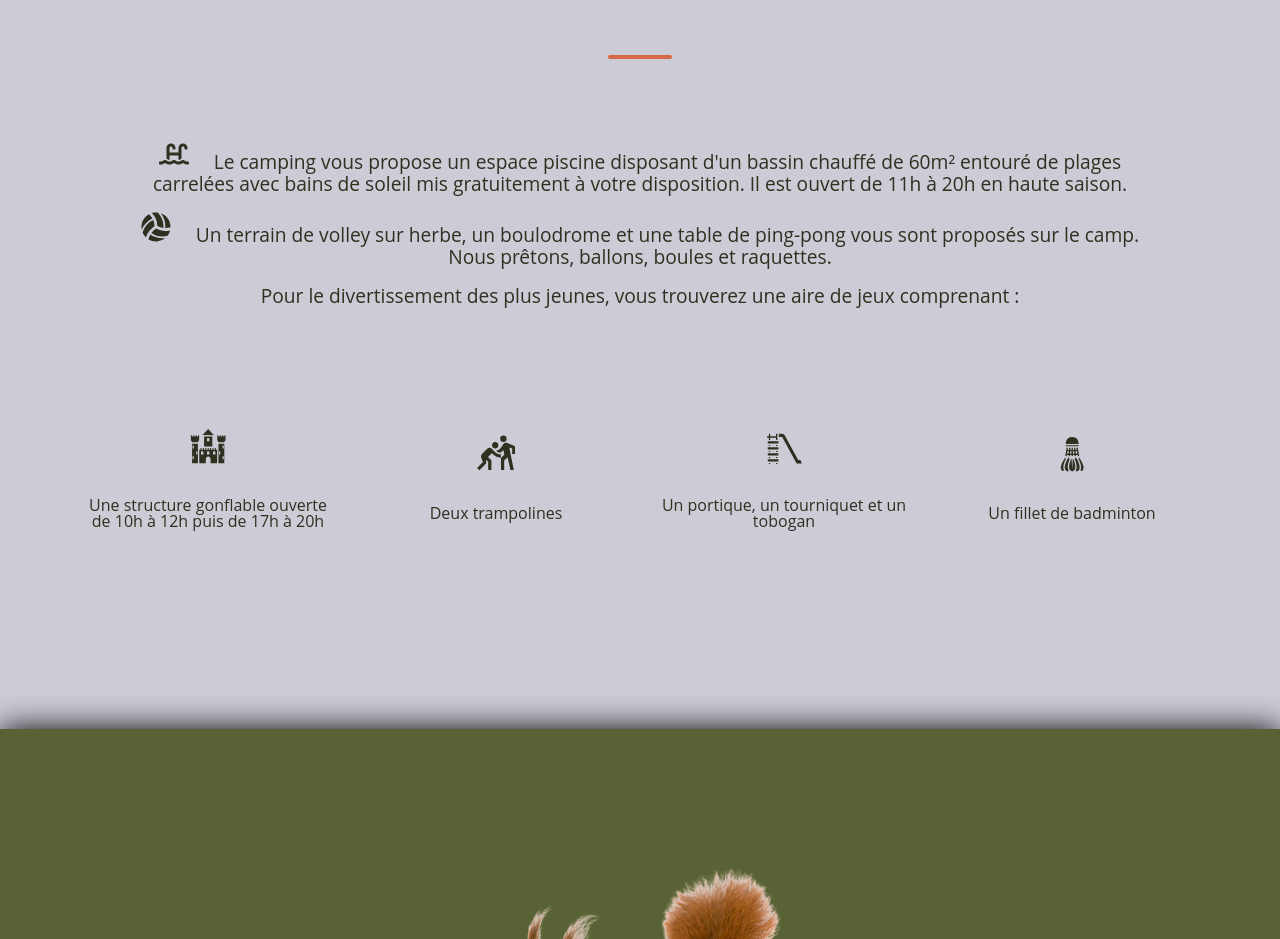
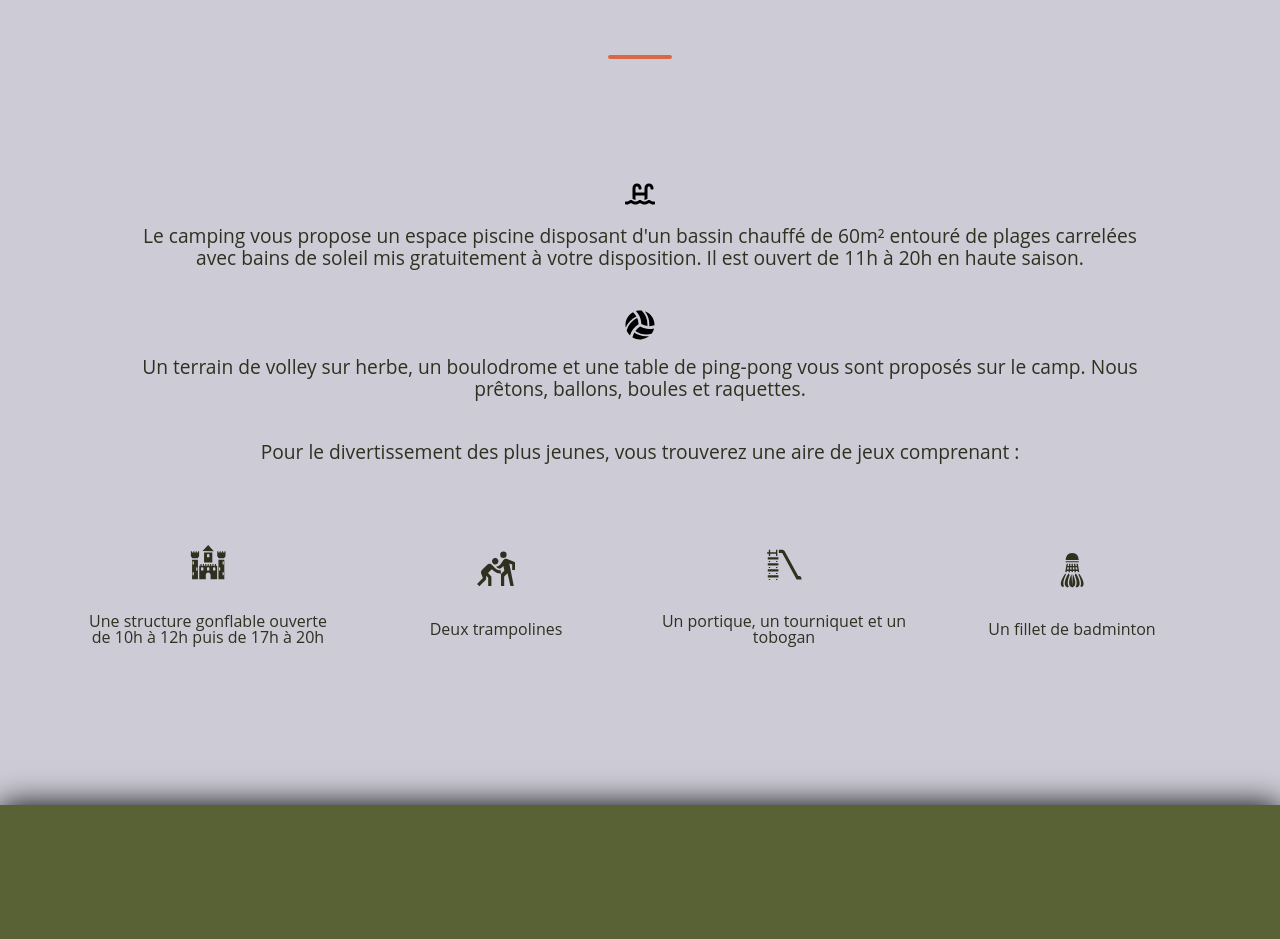
Before and after one commit to ChleaBourtoule/Viscos, a React (Vite) app: page /activities in a window 1280 px wide. Shown: the part 3300-4239 px from the top of the page. Built offline with nearby package versions, Linux system fonts and the light colour scheme.

Commit message:
icons moved at top

```diff
--- a/src/components/Pages/Activities.jsx
+++ b/src/components/Pages/Activities.jsx
@@ -85,14 +85,20 @@ const Activities = ({ lang }) => {
         <h2 className="activities__container__title">{title[lang]}</h2>
         <hr className="activities__container__hr" />
         <div className="activities__container__paragraph">
-          <p className="activities__container__paragraph__p">
-            <FaSwimmingPool className="activities__container__paragraph__logo" />{" "}
-            {firstParagraph[lang]}
-          </p>
-          <p className="activities__container__paragraph__p">
-            <FaVolleyballBall className="activities__container__paragraph__logo" />{" "}
-            {secondParagraph[lang]}
-          </p>
+          <div className="activities__container__paragraph__div">
+            <FaSwimmingPool className="activities__container__paragraph__div__logo" />
+            <p className="activities__container__paragraph__div__p">
+              {firstParagraph[lang]}
+            </p>
+          </div>
+
+          <div className="activities__container__paragraph__div">
+            <FaVolleyballBall className="activities__container__paragraph__div__logo" />{" "}
+            <p className="activities__container__paragraph__div__p">
+              {secondParagraph[lang]}
+            </p>
+          </div>
+
           <p className="activities__container__paragraph__p">
             {thirdParagraph[lang]}
           </p>
--- a/src/style/_Activities.scss
+++ b/src/style/_Activities.scss
@@ -31,12 +31,34 @@
     &__paragraph {
       margin-top: 10vh;
       width: 90vw;
-      &__logo {
-        font-size: 30px;
-        margin-right: 20px;
+      &__div {
+        display: flex;
+        flex-direction: column;
+        justify-content: center;
+        align-items: center;
+
+        &__logo {
+          font-size: 30px;
+          margin-top: 5vh;
+        }
+        &__p {
+          margin-top: 2vh;
+          font-size: 2.4vh;
+          color: $Dark-Green;
+          line-height: 2.8vh;
+          @media only screen and (max-width: $XLarge) {
+            padding: 0 5vw;
+          }
+          @media only screen and (max-width: $Large) {
+            font-size: 2.2vh;
+          }
+          @media only screen and (max-width: $Small) {
+            font-size: 2vh;
+          }
+        }
       }
       &__p {
-        margin-top: 2vh;
+        margin-top: 5vh;
         font-size: 2.4vh;
         color: $Dark-Green;
         line-height: 2.8vh;
@@ -52,7 +74,7 @@
       }
     }
     &__list {
-      margin: 15vh 0;
+      margin: 10vh 0;
       display: flex;
       flex-direction: row;
       flex-wrap: wrap;
```
